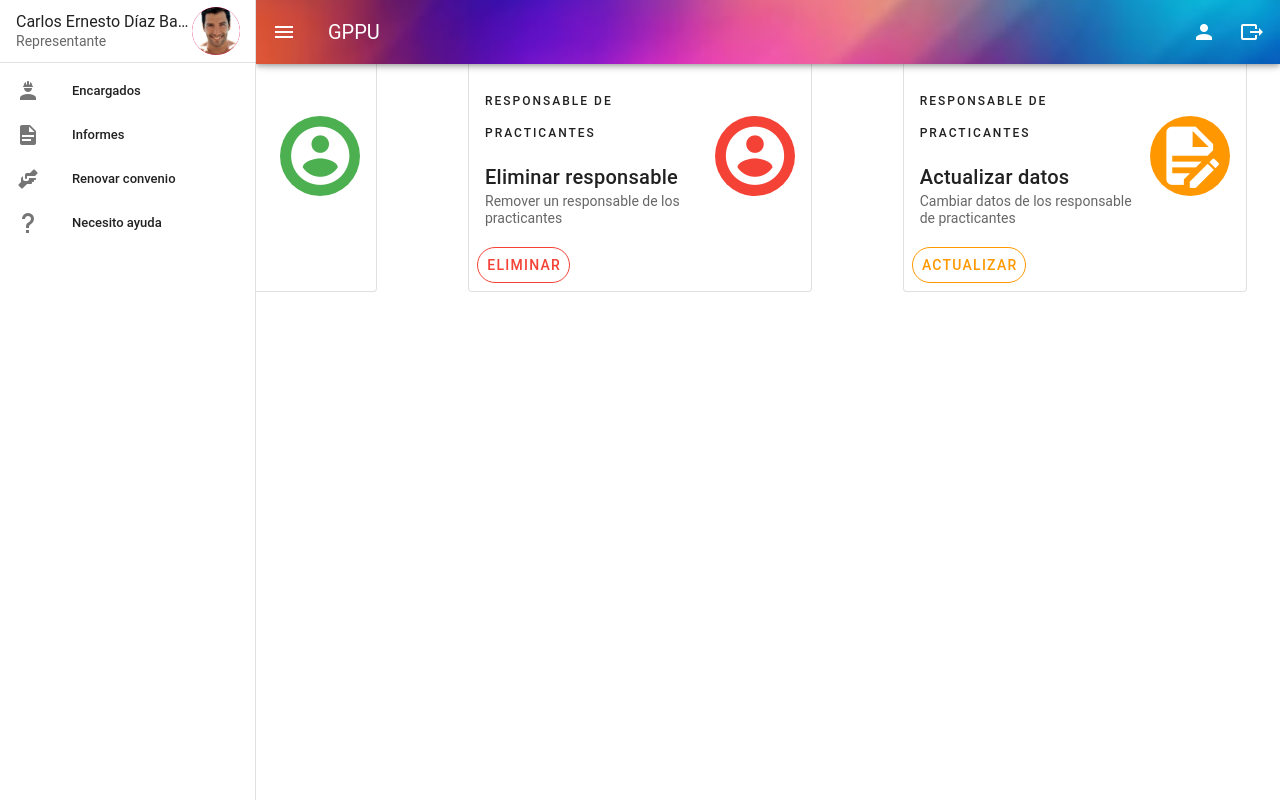
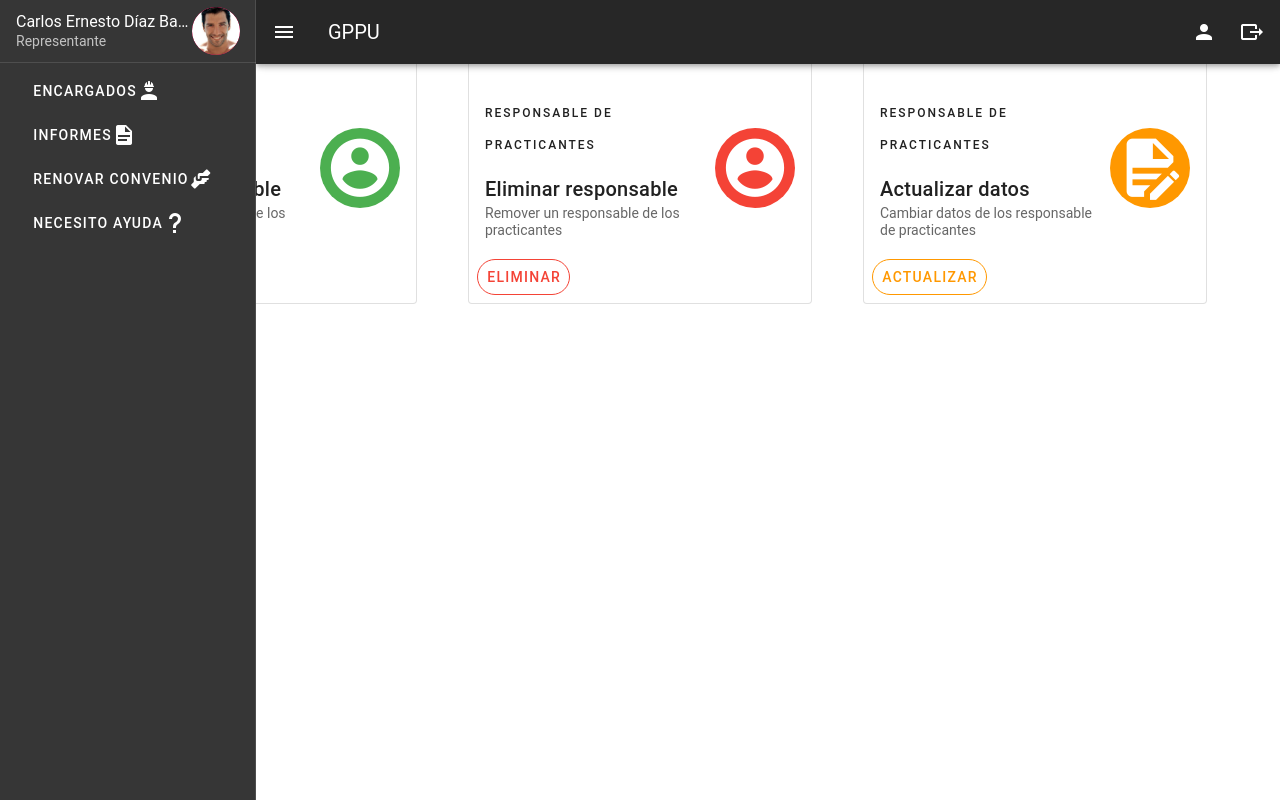
Before and after one commit to carlosdizx/Plantilla-GPPU, a Vue app: page /dashboard in a window 1280 px wide. Built offline with nearby package versions, Linux system fonts and the light colour scheme; a small style sheet from the web is missing.

Commit message:
se cambio el estilo de los item de navegacion

```diff
--- a/src/components/dashboard/NavDrawer.vue
+++ b/src/components/dashboard/NavDrawer.vue
@@ -1,5 +1,5 @@
 <template>
-	<v-navigation-drawer app v-model="navigation.default">
+	<v-navigation-drawer dark app v-model="navigation.default">
 		<!--ITEMS DE NAVEGACION -->
 
 		<v-list-item>
--- a/src/components/dashboard/NavItems.vue
+++ b/src/components/dashboard/NavItems.vue
@@ -1,12 +1,9 @@
 <template>
 	<v-list dense nav>
 		<v-list-item v-for="item in items" :key="item.title">
-			<v-list-item-icon>
-				<v-icon>{{ item.icon }}</v-icon>
-			</v-list-item-icon>
-			<v-list-item-content>
-				<v-list-item-title>{{ item.title }}</v-list-item-title>
-			</v-list-item-content>
+			<v-btn text>
+				{{ item.title }} <v-icon>{{ item.icon }}</v-icon>
+			</v-btn>
 		</v-list-item>
 	</v-list>
 </template>
--- a/src/components/dashboard/Representante/HomeRepre.vue
+++ b/src/components/dashboard/Representante/HomeRepre.vue
@@ -1,6 +1,7 @@
 <template>
 	<v-app>
-		<v-row>
+		<div class="container">
+			<v-row wrap>
 				<v-col>
 					<CardAction
 						title="Responsable de practicantes"
@@ -35,6 +36,7 @@
 					/>
 				</v-col>
 			</v-row>
+		</div>
 	</v-app>
 </template>
 
@@ -47,13 +49,13 @@
 		},
 		methods: {
 			registrar() {
-				console.log('Funcion de registrar');
+				alert('Funcion de registrar');
 			},
 			eliminar() {
-				console.log('Funcion eliminar');
+				alert('Funcion eliminar');
 			},
 			actualizar() {
-				console.log('Funcion actualizar');
+				alert('Funcion actualizar');
 			},
 		},
 	};
```
Lines whose indentation alone changed are shown as unchanged.
